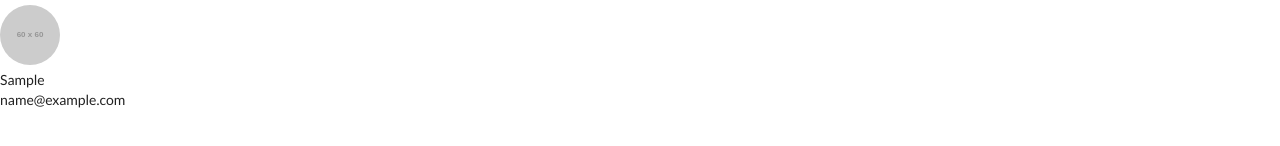
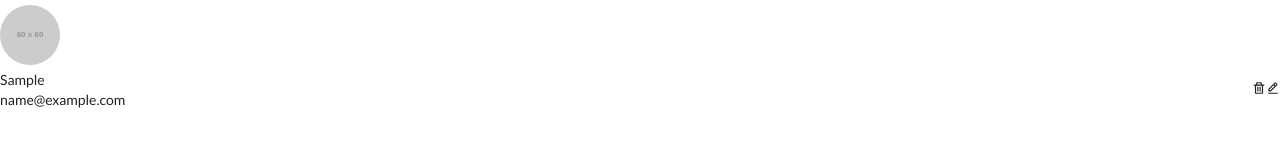
Before and after one commit to okechukwu-okolie/codingpractice-, a React (Vite) app: page /home in a window 1280 px wide. Both pictures are taken after typing "Sample", "name@example.com" into the empty fields and a click on the button "Add User Detail". Shown: the part 192-338 px from the top of the page. Built offline with nearby package versions, Linux system fonts and the light colour scheme; a web font is replaced by a local one.

Commit message:
adding to the codebase

```diff
--- a/src/trialContactManager/AddingUser.jsx
+++ b/src/trialContactManager/AddingUser.jsx
@@ -1,13 +1,14 @@
 import React,{useState} from 'react'
 import { v4 as uuidv4 } from 'uuid'
 
-const AddingUser = ({CollectUserInfo}) => {
+const AddingUser = ({CollectUserInfo, userInfo,editingName,editingEmail}) => {
     const [name, setName] = useState('')
     const [email,setEmail] = useState('')
 
 
     const handleSubmit =(e)=>{
         e.preventDefault()
+        console.log(e)
         if(!name || !email){
             alert('Input the name and email of the user')
             return;
@@ -23,6 +24,8 @@ const AddingUser = ({CollectUserInfo}) => {
 
     }
 
+
+
   return (
     <div>
       <h1>Add Users Here</h1>
@@ -31,14 +34,16 @@ const AddingUser = ({CollectUserInfo}) => {
             <input type="text"
                 value={name}
                 placeholder='....input your name here'
-                onChange={(e)=>setName(e.target.value)}/>
+                onChange={(e)=>setName(e.target.value)}
+                id='username'/>
         </div>
 
         <div className="ui fluid icon input">
             <input type="email"
                 value={email}
                 placeholder='....input your email here'
-                onChange={(e)=>setEmail(e.target.value)} />
+                onChange={(e)=>setEmail(e.target.value)}
+                id='userEmail'/>
         </div>
         <button  className="ui yellow button">Add User Detail</button>
       </form>
--- a/src/trialContactManager/ListingPage.jsx
+++ b/src/trialContactManager/ListingPage.jsx
@@ -1,7 +1,7 @@
 import React from 'react'
 import UserPage from './UserPage'
 
-const ListingPage = ({UserInfo}) => {
+const ListingPage = ({UserInfo, HandleDelete, HandleEdit}) => {
 
 
     // const UserDetailsList = UserInfo.map((userInfo)=>{
@@ -14,7 +14,12 @@ const ListingPage = ({UserInfo}) => {
         </h3>
         <div>
             {UserInfo.map((userInfo)=>{
-        return <UserPage Info={userInfo} key={userInfo.id}/>
+        return <UserPage Info={userInfo}
+                        key={userInfo.id}
+                        HandleDelete = {HandleDelete}
+                        HandleEdit={HandleEdit}
+
+                         />
     })}
         </div>
     </div>
--- a/src/trialContactManager/Main.jsx
+++ b/src/trialContactManager/Main.jsx
@@ -4,18 +4,36 @@ import AddingUser from './AddingUser'
 
 const Main = () => {
     const [userInfo, setUserInfo] = useState([])
+    const [editingName, setEditingName] = useState(null)
+    const [editingEmail, setEditingEmail] = useState(null)
+
+
+
 
 
     //this is a prop from the parent to the child,a callbackfunction that updates a usestate
     const collectUserInfo =(userDetail)=>{
         setUserInfo([...userInfo, userDetail])
     }
-    console.log(userInfo)
+    const handleDelete =(id)=>{
+      const deleteTodo = userInfo.filter((user)=> user.id !== id)
+      setUserInfo(deleteTodo)
+
+    }
+
+    const handleEdit = (id)=>{
+      const textToEdit = userInfo.filter((user)=>user.id === id)
+      setEditingName(textToEdit[0].name)
+      setEditingEmail(textToEdit[0].email)
+    }
 
   return (
     <div>
-        <AddingUser CollectUserInfo = {collectUserInfo}/>
-        <ListingPage UserInfo = {userInfo}/>
+        <AddingUser CollectUserInfo = {collectUserInfo}
+                    userInfo = {userInfo}
+                    editingName = {editingName}
+                    editingEmail = {editingEmail}/>
+        <ListingPage UserInfo = {userInfo} HandleDelete = {handleDelete} HandleEdit = {handleEdit} />
     </div>
   )
 }
--- a/src/trialContactManager/UserPage.jsx
+++ b/src/trialContactManager/UserPage.jsx
@@ -1,16 +1,30 @@
+import { EditFilled } from '@ant-design/icons'
 import React from 'react'
+import { BiEditAlt, BiTrash } from 'react-icons/bi'
 
-const UserPage = ({Info}) => {
-    const {name,email} = Info
+const UserPage = ({Info,HandleDelete,HandleEdit}) => {
+    const {id,name,email} = Info
+
+
 
   return (
     <div >
-        <img src="https://placehold.co/60x60" alt="" style={{borderRadius:'50%'}} />
+       <div>
+         <img src="https://placehold.co/60x60" alt="" style={{borderRadius:'50%'}} />
+      </div>
+      <div style={{display:'flex',alignItems:'center',justifyContent:'space-between'}}>
       <div>
         <div>{name}</div>
         <div>{email}</div>
       </div>
-    </div>
+
+        <div>
+        <BiTrash onClick={()=>HandleDelete(id)}/>
+        <BiEditAlt onClick={()=>HandleEdit(id)}/>
+       </div>
+      </div>
+       </div>
+
   )
 }
 
```
